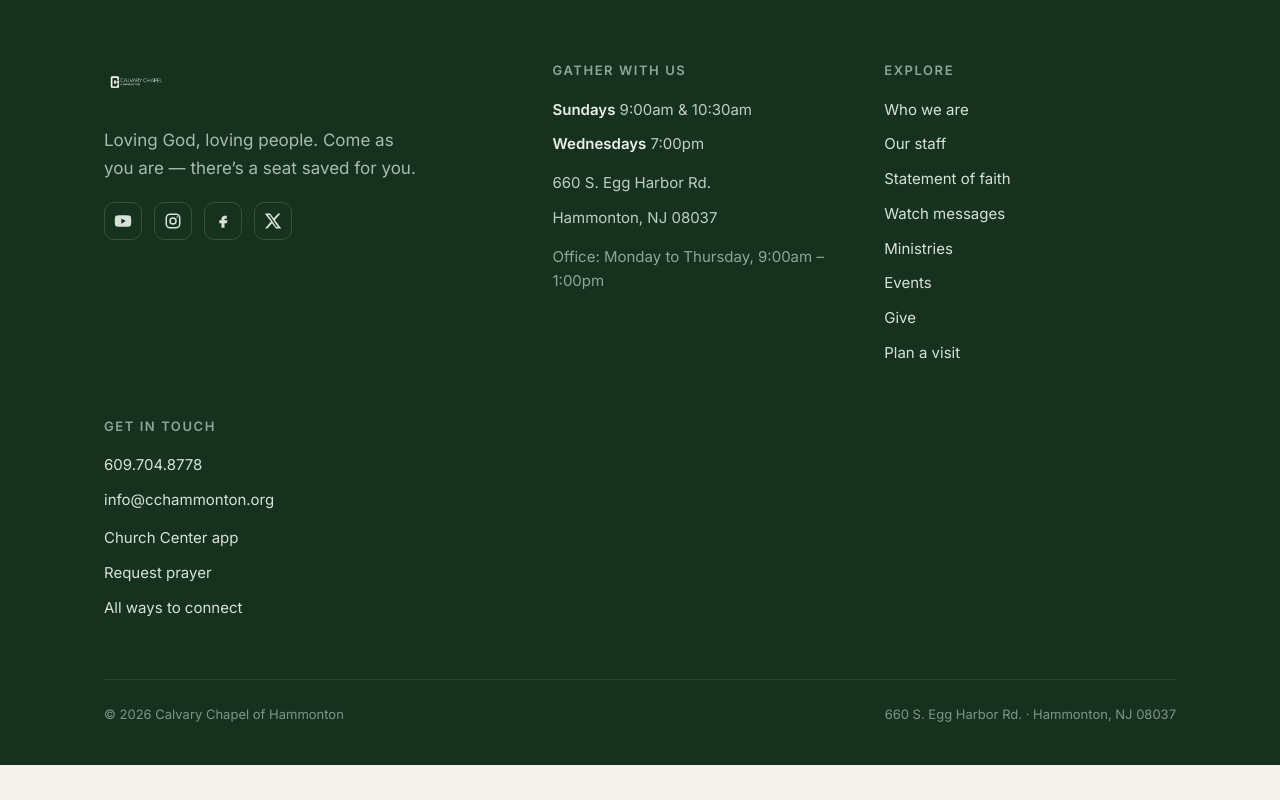
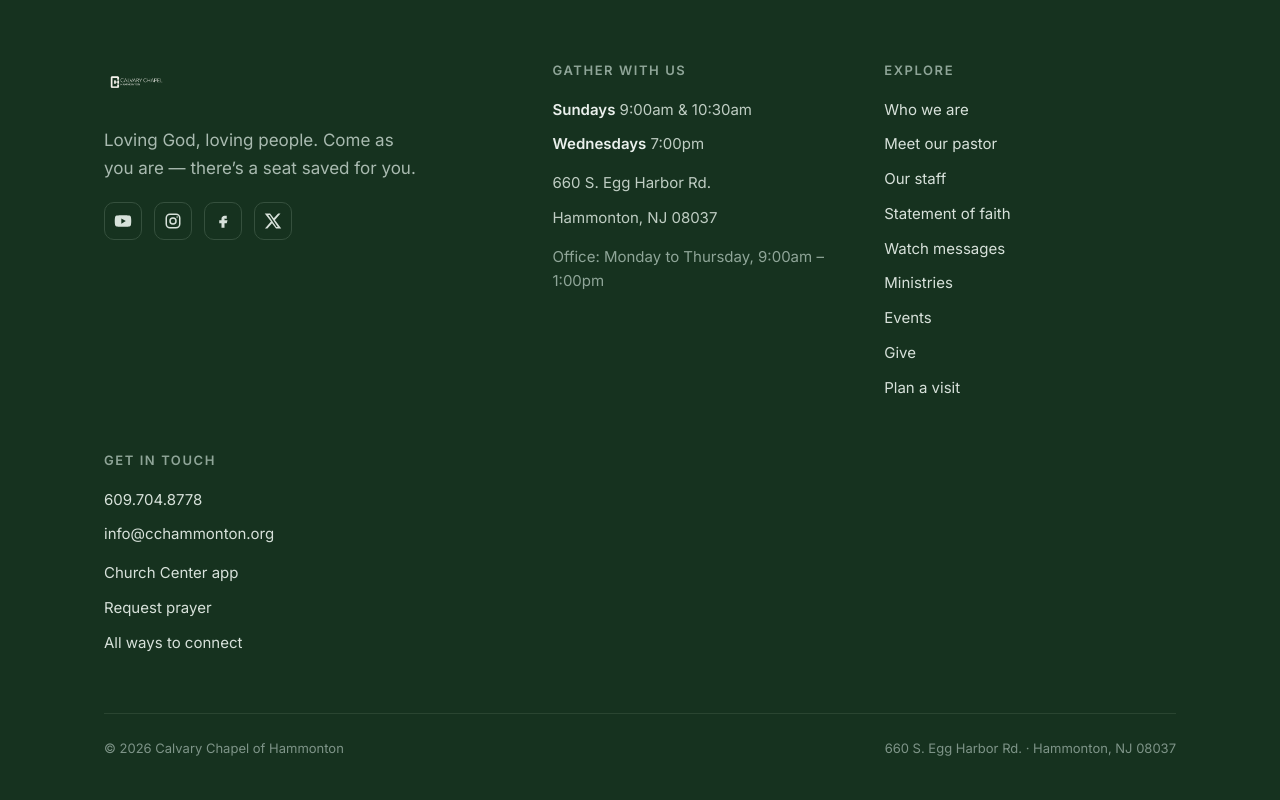
Before and after one commit to KnappBuiltMachines/CalvaryChurch, a Next.js app: page / in a window 1280 px wide. Shown: the part 4418-5218 px from the top of the page. Before the commit the page ends 5183 px from the top, so only its background shows below. Built offline with nearby package versions, Linux system fonts and the light colour scheme.

Commit message:
Add files via upload

```diff
--- a/components/Footer.js
+++ b/components/Footer.js
@@ -39,6 +39,7 @@ export default function Footer() {
             <h4>Explore</h4>
             <ul>
               <li><Link href="/about">Who we are</Link></li>
+              <li><Link href="/pastor">Meet our pastor</Link></li>
               <li><Link href="/staff">Our staff</Link></li>
               <li><Link href="/beliefs">Statement of faith</Link></li>
               <li><Link href="/watch">Watch messages</Link></li>
```
